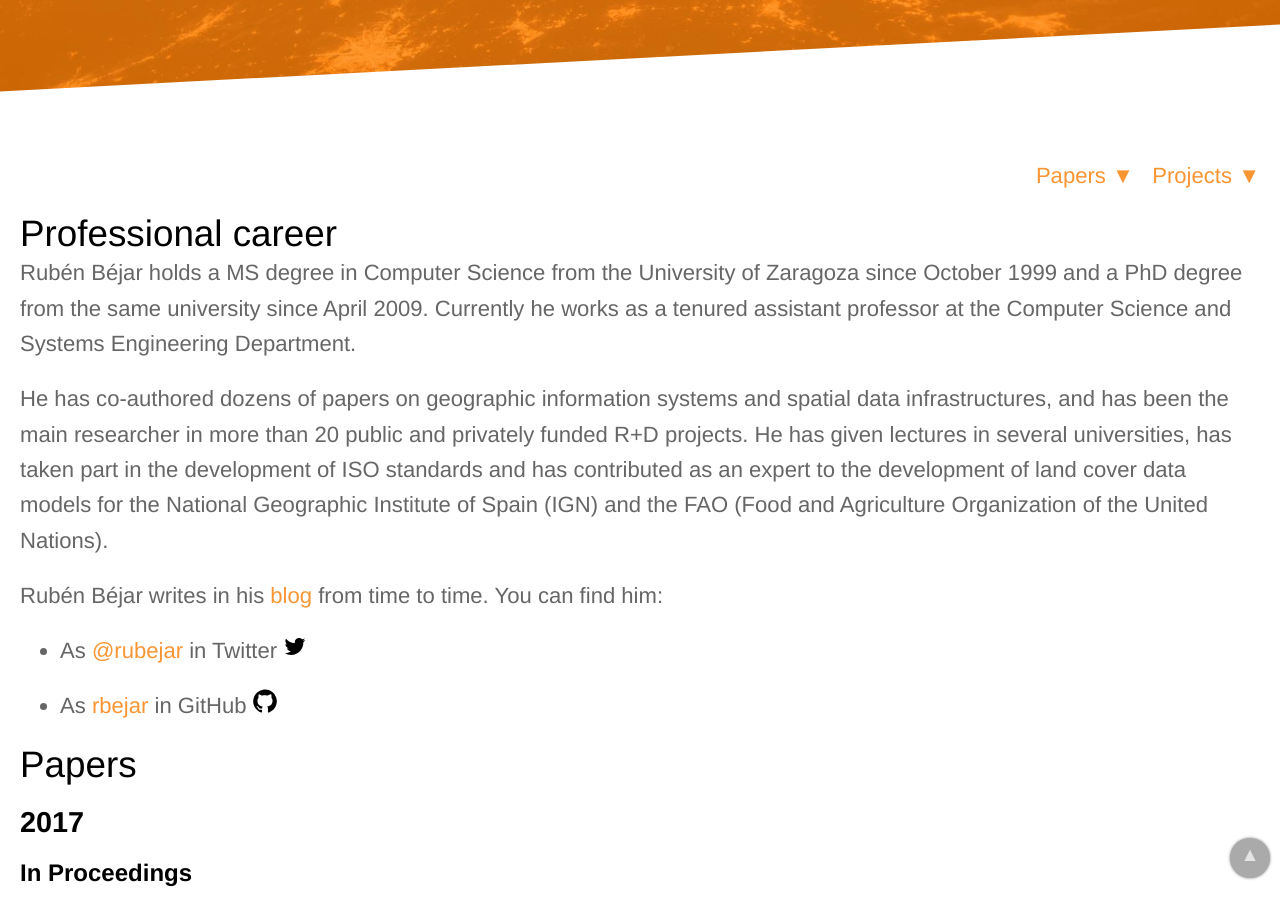
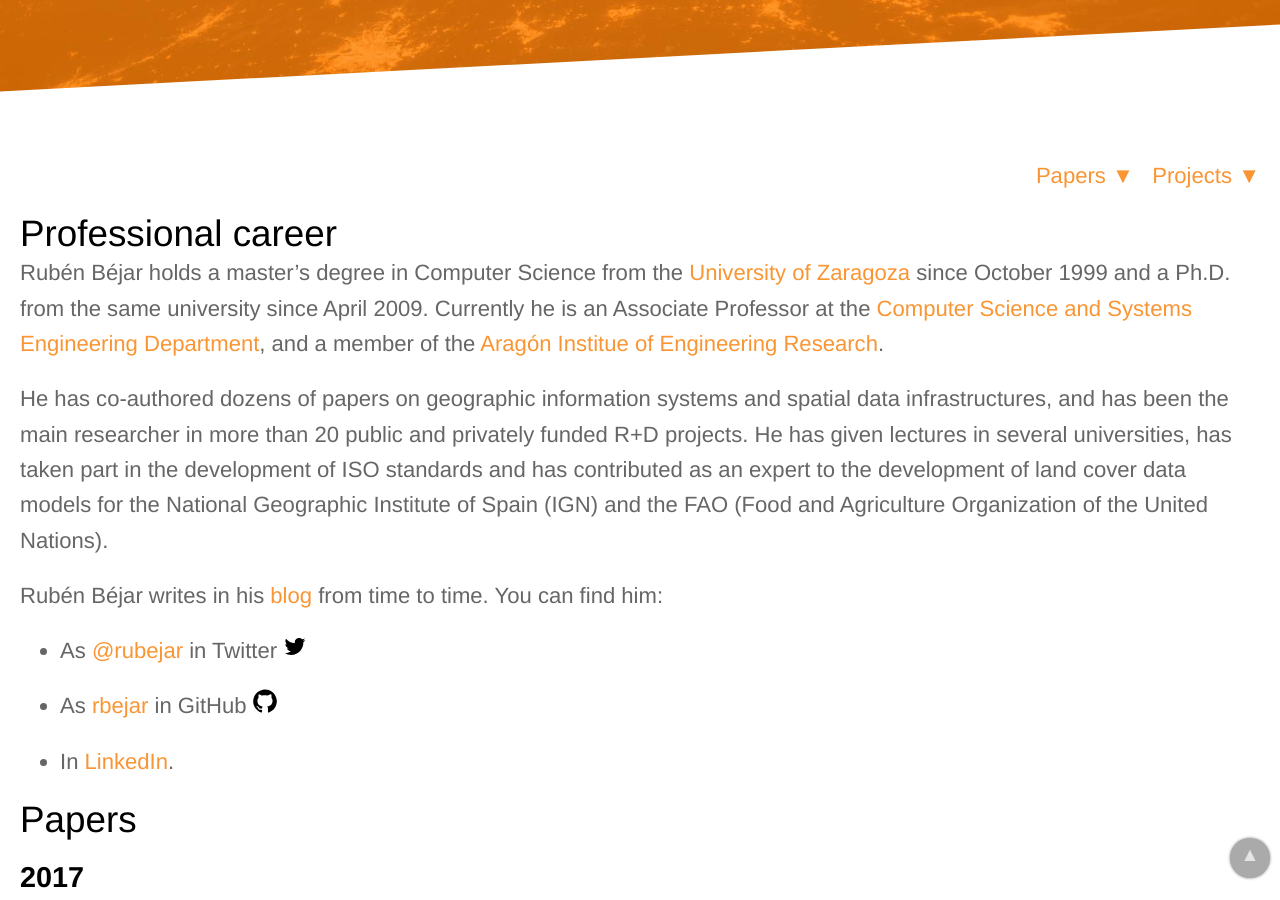
Before and after one commit to IAAA-Lab/IAAA-Lab.github.io, a Jekyll site: the page built from _staff/rbejar.md, in a window 1280 px wide and 900 px high, scrolled down 275 px. Built offline with Jekyll 4.4.1, drawn with Linux system fonts in a browser that asks for light colours.

Commit message:
Actualizada descripción rbejar

```diff
--- a/_staff/rbejar.md
+++ b/_staff/rbejar.md
@@ -6,7 +6,7 @@
 
 # Professional career
 
-Rubén Béjar holds a MS degree in Computer Science from the University of Zaragoza since October 1999 and a PhD degree from the same university since April 2009. Currently he works as a tenured assistant professor at the Computer Science and Systems Engineering Department.
+Rubén Béjar holds a master's degree in Computer Science from the [University of Zaragoza](https://www.unizar.es/university-zaragoza) since October 1999 and a Ph.D. from the same university since April 2009. Currently he is an Associate Professor at the [Computer Science and Systems Engineering Department](https://diis.unizar.es/), and a member of the [Aragón Institue of Engineering Research](http://www.i3a.es/en).
 
 He has co-authored dozens of papers on geographic information systems and spatial data infrastructures, and has been the main researcher in more than 20 public and privately funded R+D projects. He has given lectures in several universities, has taken part in the development of ISO standards and has contributed as an expert to the development of land cover data models for the National Geographic Institute of Spain (IGN) and the FAO (Food and Agriculture Organization of the United Nations).
 
@@ -14,3 +14,4 @@
 
 - As [@rubejar](https://twitter.com/rubejar) in Twitter{% include social-icon.html icon='Twitter' %}
 - As [rbejar](https://github.com/rbejar) in GitHub {% include social-icon.html icon='GitHub' %}
+- In [LinkedIn](https://www.linkedin.com/in/rubenbejar/).
```
